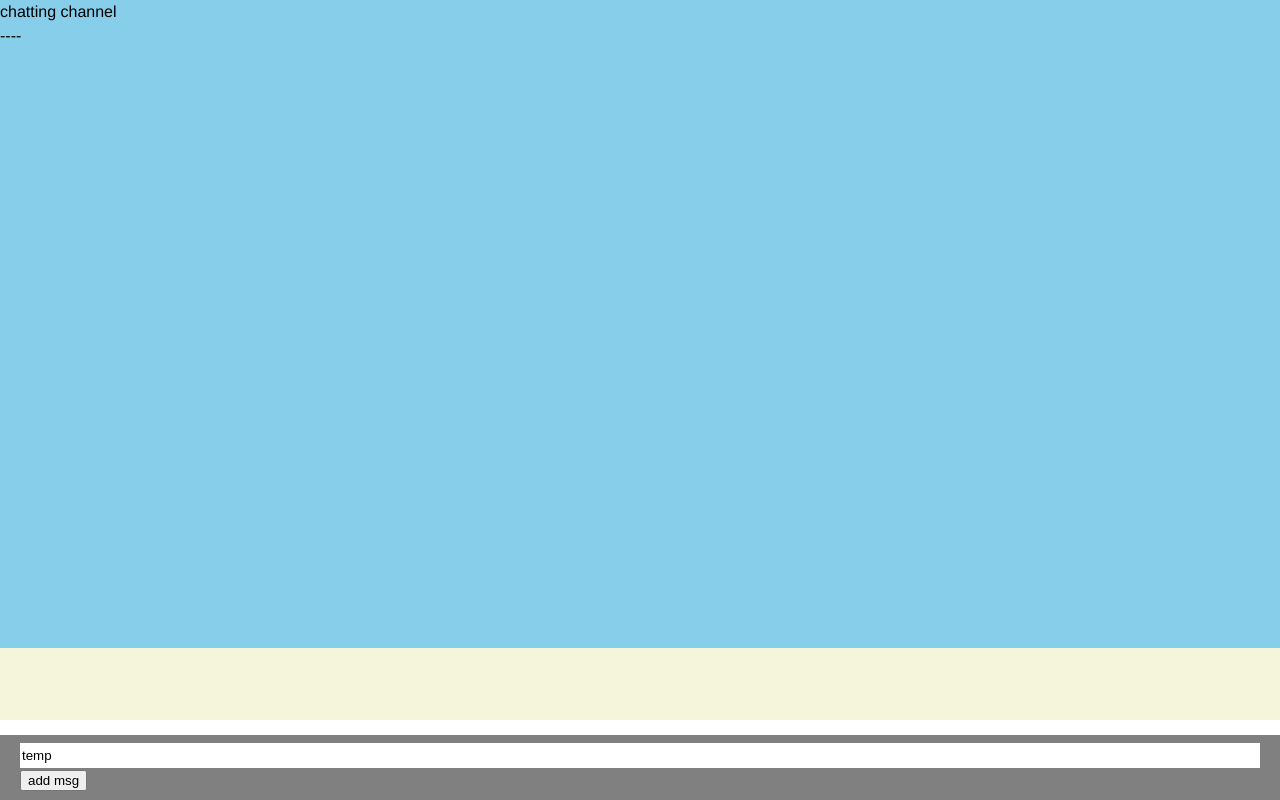
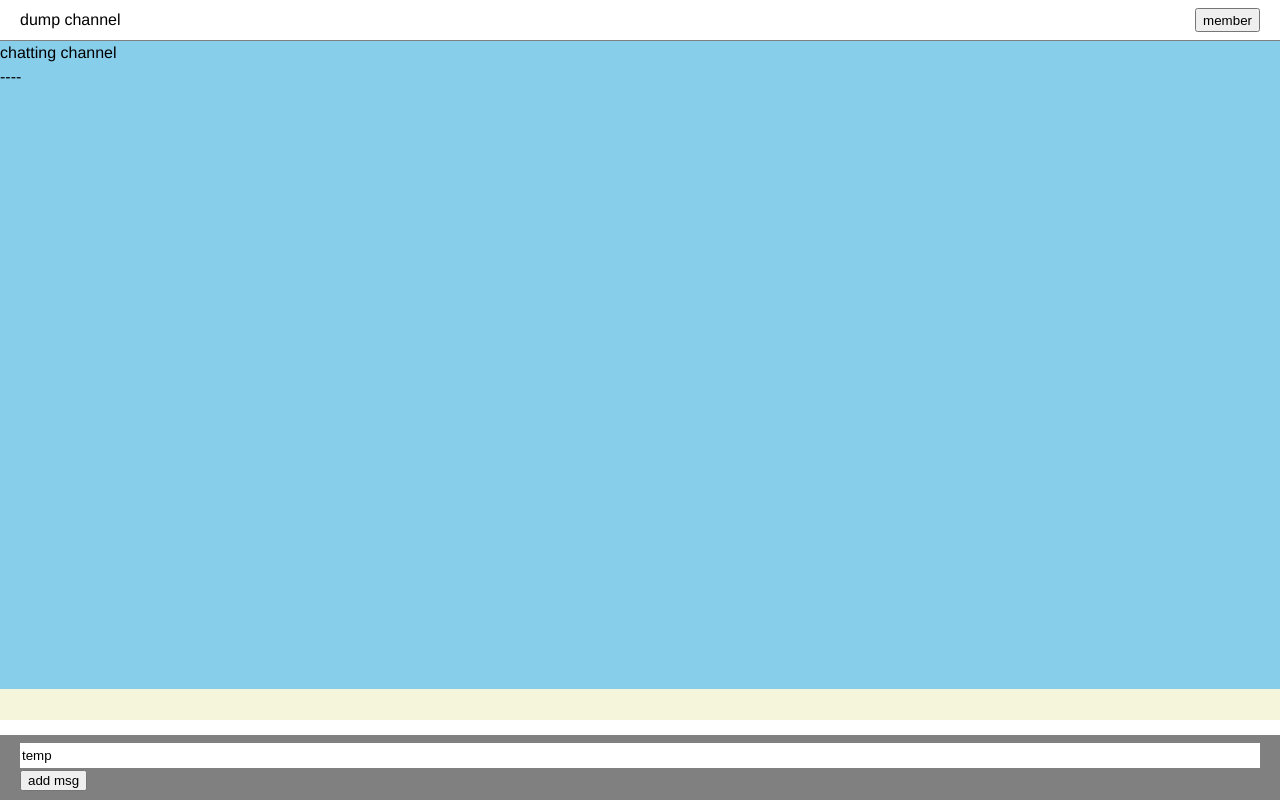
Before and after one commit to njsh4261/SGS_Last_Punch, a React (Create React App) app in the folder src/frontend/web/: page / in a window 1280 px wide. Built offline with nearby package versions, Linux system fonts and the light colour scheme.

Commit message:
feat: channel header

```diff
--- a/src/frontend/web/src/components/Chat.tsx
+++ b/src/frontend/web/src/components/Chat.tsx
@@ -5,6 +5,17 @@ const Container = styled.main`
   height: 90vh;
   background-color: beige;
 `;
+
+const ChannelHeader = styled.article`
+  display: flex;
+  justify-content: space-between;
+  padding: 8px 20px;
+  border-bottom: 1px solid grey;
+  background: white;
+`;
+
+const ChannelInfo = styled.section``;
+const MemberInfo = styled.button``;
 
 const MessageListContainer = styled.article`
   overflow: scroll;
@@ -15,6 +26,9 @@ const MessageListContainer = styled.article`
 const MessageBox = styled.section`
   display: flex;
   padding: 8px 20px;
+  &:hover {
+    background: grey;
+  }
 `;
 
 const InputContainer = styled.article`
@@ -45,7 +59,6 @@ const Chat = () => {
     setMsg(e.target.value);
   const msgSubmitHandler = () => {
     // socket.send(msg), get response
-    // if success
     setMsgList([...msgList, msg]);
     setMsg(`temp${msgList.length}`);
     scrollToBottom();
@@ -55,6 +68,10 @@ const Chat = () => {
 
   return (
     <Container>
+      <ChannelHeader>
+        <ChannelInfo>dump channel</ChannelInfo>
+        <MemberInfo>member</MemberInfo>
+      </ChannelHeader>
       <MessageListContainer>
         <div>chatting channel</div>
         <div>----</div>
```
